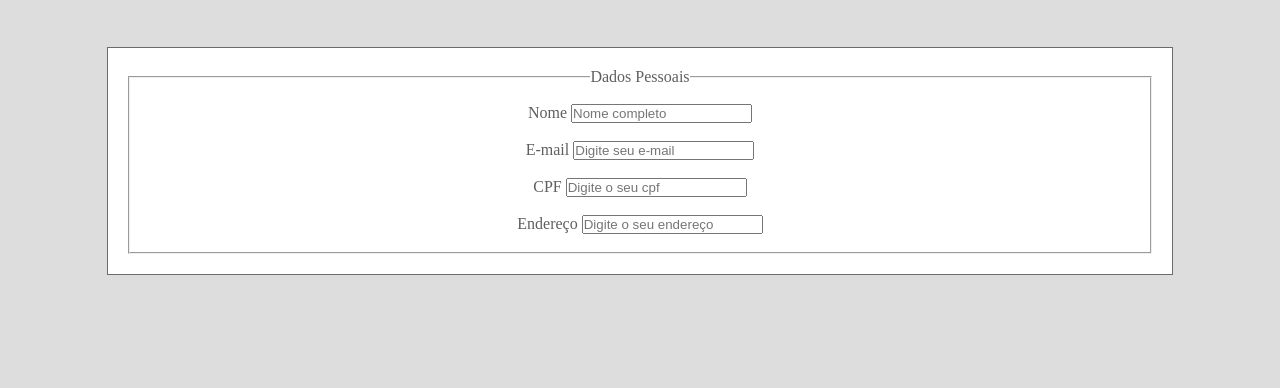
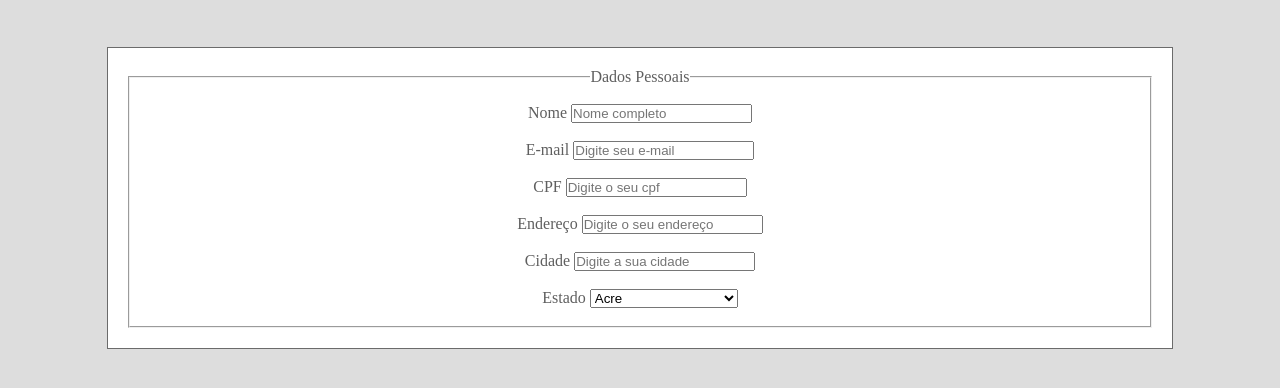
Before and after one commit to Josimar-Souza/trybe-exercises, a plain HTML site: page exercises/html-e-css-forms-flexbox-e-responsivo_1/form.html in a window 1280 px wide. Shown: the part 152-540 px from the top of the page. Drawn offline with Linux system fonts and the light colour scheme.

Commit message:
Adiciona o arquivo script.js e uma funçao para gerar estados

```diff
--- a/exercises/html-e-css-forms-flexbox-e-responsivo_1/form.html
+++ b/exercises/html-e-css-forms-flexbox-e-responsivo_1/form.html
@@ -4,6 +4,7 @@
     <meta charset="UTF-8">
     <title>Currículo</title>
     <link rel="stylesheet" href="style.css">
+    <script src="./script.js"></script>
 </head>
 <body>
     <header class="header">
@@ -28,6 +29,14 @@
                 <label for="input-endereco">Endereço</label>
                 <input type="text" name="endereco" id="input-endereco" placeholder="Digite o seu endereço" maxlength="200" required>
             </div>
+            <div class="dados-pessoais-linha">
+                <label for="input-cidade">Cidade</label>
+                <input type="text" name="cidade" id="input-cidade" placeholder="Digite a sua cidade" maxlength="28" required>
+            </div>
+            <div class="dados-pessoais-linha">
+                <label for="input-estado">Estado</label>
+                <select name="estado" id="input-estado"></select required>
+            </div>
         </fieldset>
     </form>
 </body>
--- /dev/null
+++ b/exercises/html-e-css-forms-flexbox-e-responsivo_1/script.js
@@ -0,0 +1,46 @@
+window.onload = function() {
+
+    let estados = {
+        acre: ['Acre', 'AC'],
+        alagoas: ['Alagoas', 'AL'],
+        amapa: ['Amapá', 'AP'],
+        amazonas: ['Amazonas', 'AM'],
+        bahia: ['Bahia', 'BA'],
+        ceara: ['Ceará', 'CE'],
+        distritoFederal: ['Distrito federal', 'DF'],
+        espiritoSanto: ['Espírito Santo', 'ES'],
+        goias: ['Goiás', 'GO'],
+        maranhao: ['Maranhão', 'MA'],
+        matoGrosso: ['Mato Grosso', 'MT'],
+        matoGrossoDoSul: ['Mato Grosso Do Sul', 'MS'],
+        minasGerais: ['Minas Gerais', 'MG'],
+        para: ['Pará', 'PA'],
+        paraiba: ['Paraíba', 'PB'],
+        parana: ['Paraná', 'PR'],
+        pernambuco: ['Pernambuco', 'PE'],
+        piaui: ['Piauí', 'PI'],
+        rioDeJaneiro: ['Rio de Janeiro', 'RJ'],
+        rioGrandeDoNorte: ['Rio Grande Do Norte', 'RN'],
+        rioGrandeDoSul: ['Rio Grande Do Sul', 'RS'],
+        rondonia: ['Rondônia', 'RO'],
+        roraima: ['Roraima', 'RR'],
+        santaCatarian: ['Santa Catarina', 'SC'],
+        saoPaulo: ['São Paulo', 'SP'],
+        sergipe: ['Sergipe', 'SE'],
+        tocantins: ['Tocantins', 'TO']
+    };
+
+    generateEstates();
+
+    function generateEstates() {
+        let inputEstado = document.getElementById('input-estado');
+
+        for (let key in estados) {
+            let option = document.createElement('option');
+            option.innerHTML = estados[key][0];
+            option.value = estados[key][1];
+            inputEstado.appendChild(option);
+        }
+    }
+
+}
```
